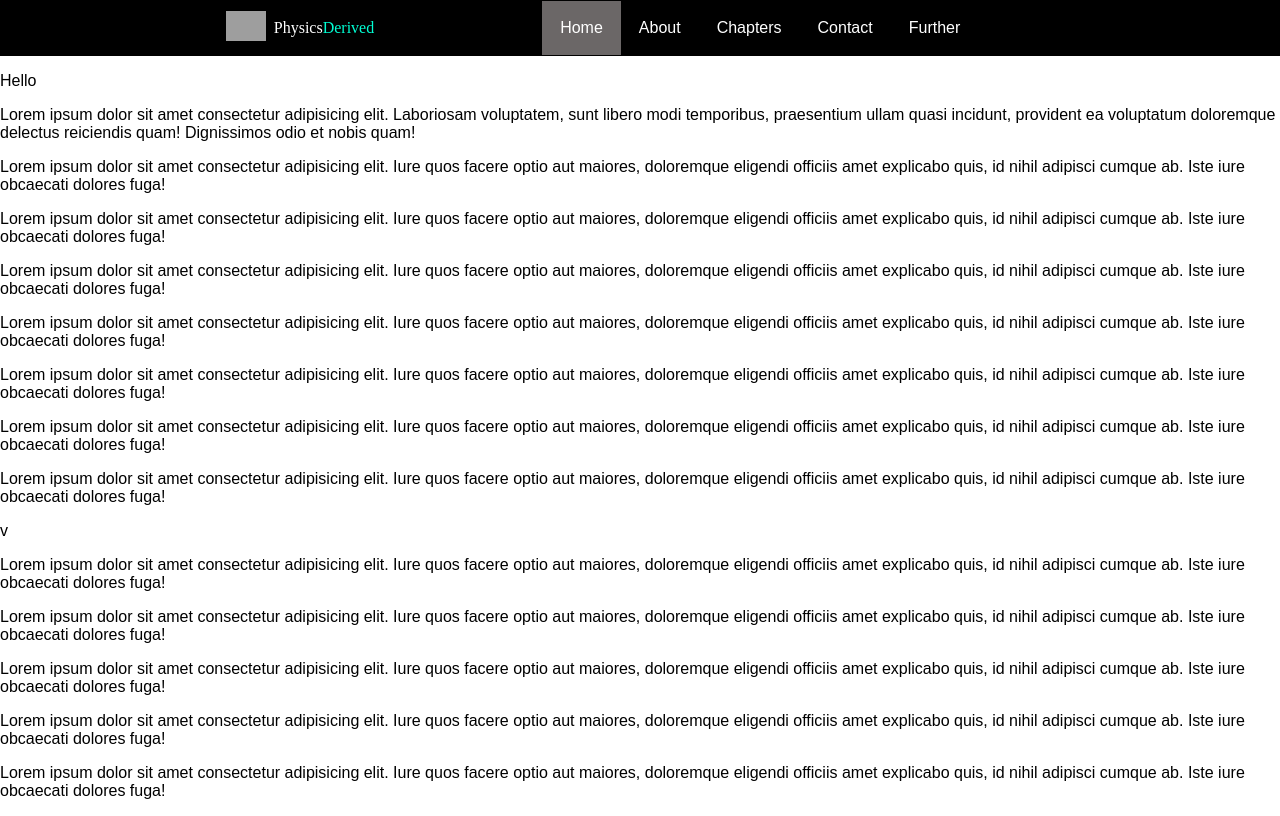
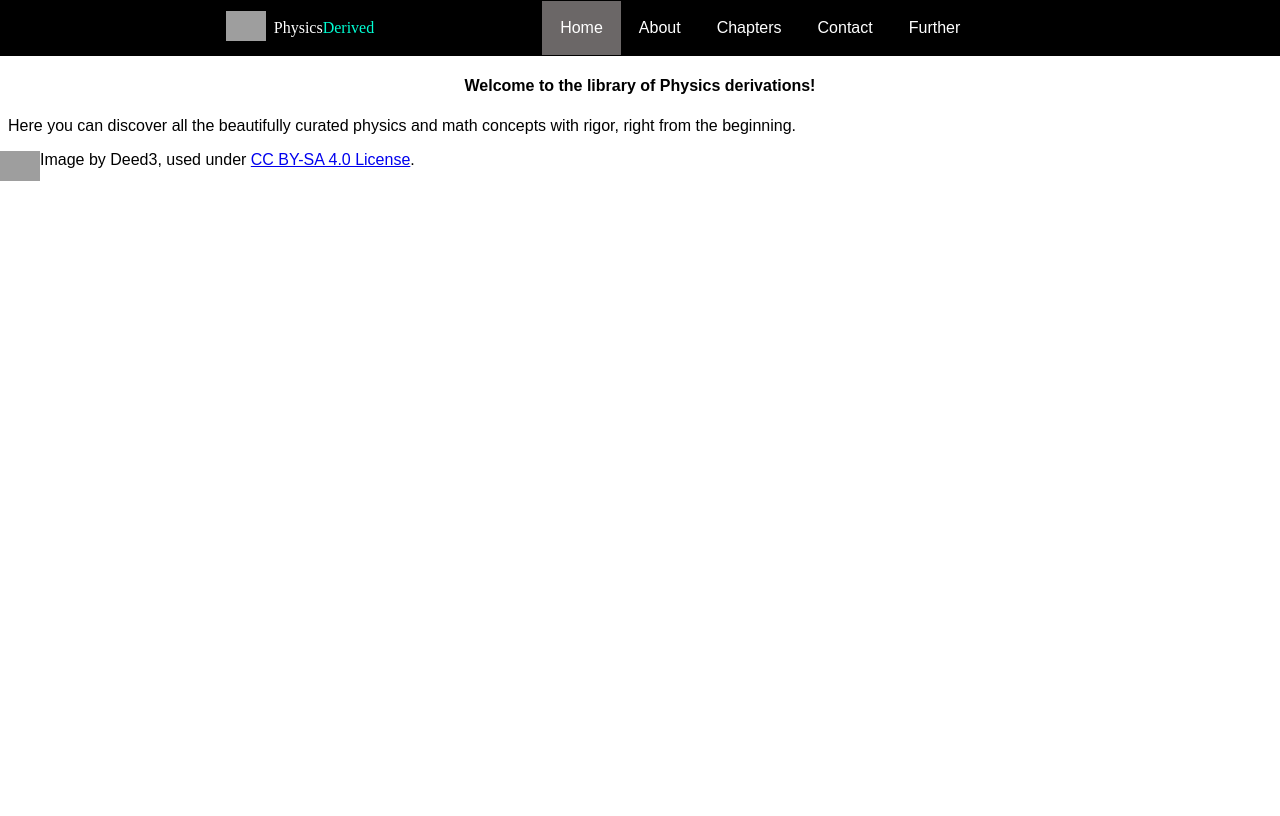
Before and after one commit to Zeeshan-Ahmad675/Physics-Math, a plain HTML site: page index.html in a window 1280 px wide. Drawn offline with nearby package versions, Linux system fonts and the light colour scheme; grey boxes are pictures that could not be loaded.

Commit message:
Modified content inside main and footer

```diff
--- a/index.html
+++ b/index.html
@@ -5,13 +5,14 @@
     <meta name="viewport" content="width=device-width, initial-scale=1.0">
     <script id="MathJax-script" async src="https://cdn.jsdelivr.net/npm/mathjax@3/es5/tex-mml-chtml.js"></script>
     <link rel="stylesheet" href="style.css"/>
+    <link rel="icon" type="image/png" href="images/logo.png"/>
     <title>Physics Derived</title>
 </head>
 <body>
     <header>
         <div id="lona">
             <div id="logo">
-                <img src="logo.png" width="40px;"/>
+                <img src="images/logo.png" width="40px;"/>
             </div>
             <div id="name">Physics<span style="color: hsl(170, 100%, 50%);">Derived</span></div>
 
@@ -37,22 +38,14 @@
     </header>
 
     <main>
-        <p>Hello</p>
-        <p>Lorem ipsum dolor sit amet consectetur adipisicing elit. Laboriosam voluptatem, sunt libero modi temporibus, praesentium ullam quasi incidunt, provident ea voluptatum doloremque delectus reiciendis quam! Dignissimos odio et nobis quam!</p>
-        <p>Lorem ipsum dolor sit amet consectetur adipisicing elit. Iure quos facere optio aut maiores, doloremque eligendi officiis amet explicabo quis, id nihil adipisci cumque ab. Iste iure obcaecati dolores fuga!</p>
-        <p>Lorem ipsum dolor sit amet consectetur adipisicing elit. Iure quos facere optio aut maiores, doloremque eligendi officiis amet explicabo quis, id nihil adipisci cumque ab. Iste iure obcaecati dolores fuga!</p>
-        <p>Lorem ipsum dolor sit amet consectetur adipisicing elit. Iure quos facere optio aut maiores, doloremque eligendi officiis amet explicabo quis, id nihil adipisci cumque ab. Iste iure obcaecati dolores fuga!</p>
-        <p>Lorem ipsum dolor sit amet consectetur adipisicing elit. Iure quos facere optio aut maiores, doloremque eligendi officiis amet explicabo quis, id nihil adipisci cumque ab. Iste iure obcaecati dolores fuga!</p>
-        <p>Lorem ipsum dolor sit amet consectetur adipisicing elit. Iure quos facere optio aut maiores, doloremque eligendi officiis amet explicabo quis, id nihil adipisci cumque ab. Iste iure obcaecati dolores fuga!</p>
-        <p>Lorem ipsum dolor sit amet consectetur adipisicing elit. Iure quos facere optio aut maiores, doloremque eligendi officiis amet explicabo quis, id nihil adipisci cumque ab. Iste iure obcaecati dolores fuga!</p>
-        <p>Lorem ipsum dolor sit amet consectetur adipisicing elit. Iure quos facere optio aut maiores, doloremque eligendi officiis amet explicabo quis, id nihil adipisci cumque ab. Iste iure obcaecati dolores fuga!</p>
-        v
-        <p>Lorem ipsum dolor sit amet consectetur adipisicing elit. Iure quos facere optio aut maiores, doloremque eligendi officiis amet explicabo quis, id nihil adipisci cumque ab. Iste iure obcaecati dolores fuga!</p>
-        <p>Lorem ipsum dolor sit amet consectetur adipisicing elit. Iure quos facere optio aut maiores, doloremque eligendi officiis amet explicabo quis, id nihil adipisci cumque ab. Iste iure obcaecati dolores fuga!</p>
-        <p>Lorem ipsum dolor sit amet consectetur adipisicing elit. Iure quos facere optio aut maiores, doloremque eligendi officiis amet explicabo quis, id nihil adipisci cumque ab. Iste iure obcaecati dolores fuga!</p>
-        <p>Lorem ipsum dolor sit amet consectetur adipisicing elit. Iure quos facere optio aut maiores, doloremque eligendi officiis amet explicabo quis, id nihil adipisci cumque ab. Iste iure obcaecati dolores fuga!</p>
-        <p>Lorem ipsum dolor sit amet consectetur adipisicing elit. Iure quos facere optio aut maiores, doloremque eligendi officiis amet explicabo quis, id nihil adipisci cumque ab. Iste iure obcaecati dolores fuga!</p>
+        <h4 id="welh4" style="text-align: center;">Welcome to the library of Physics derivations!</h4>
+        <p style="margin-top:0;">Here you can discover all the beautifully curated physics and math concepts with rigor, right from the beginning.</p>
     </main>
+
+    <footer>
+        <img src="images/logo.png" width="40px;" style="float: left;"/>
+        <p>Image by Deed3, used under <a href="https://creativecommons.org/licenses/by-sa/4.0/">CC BY-SA 4.0 License</a>.</p>
+    </footer>
 
 
 
--- a/style.css
+++ b/style.css
@@ -79,6 +79,22 @@ nav a.active {
 
 
 
+/* Main Content */
+
+main{
+    margin: 8px;
+}
+
+
+@keyframes welcome{
+    0%{opacity:0}
+}
+#welh4{
+    opacity: 1;
+    animation-name: welcome;
+    animation-duration: 2s;
+    /* animation-iteration-count: infinite; */
+}
 
 
 
@@ -106,6 +122,9 @@ nav a.active {
 
 
 
+
+
+/* Animations for nav and header */
 
 @keyframes anime{
     from{transform: translateX(-100%)}
@@ -141,6 +160,8 @@ nav a.active {
 
 
 @media screen and (max-width: 700px){
+
+    /* Header and nav reponsiveness */
     header{
         display: block;
     }
```
Also changed, not shown: 2 other files.
